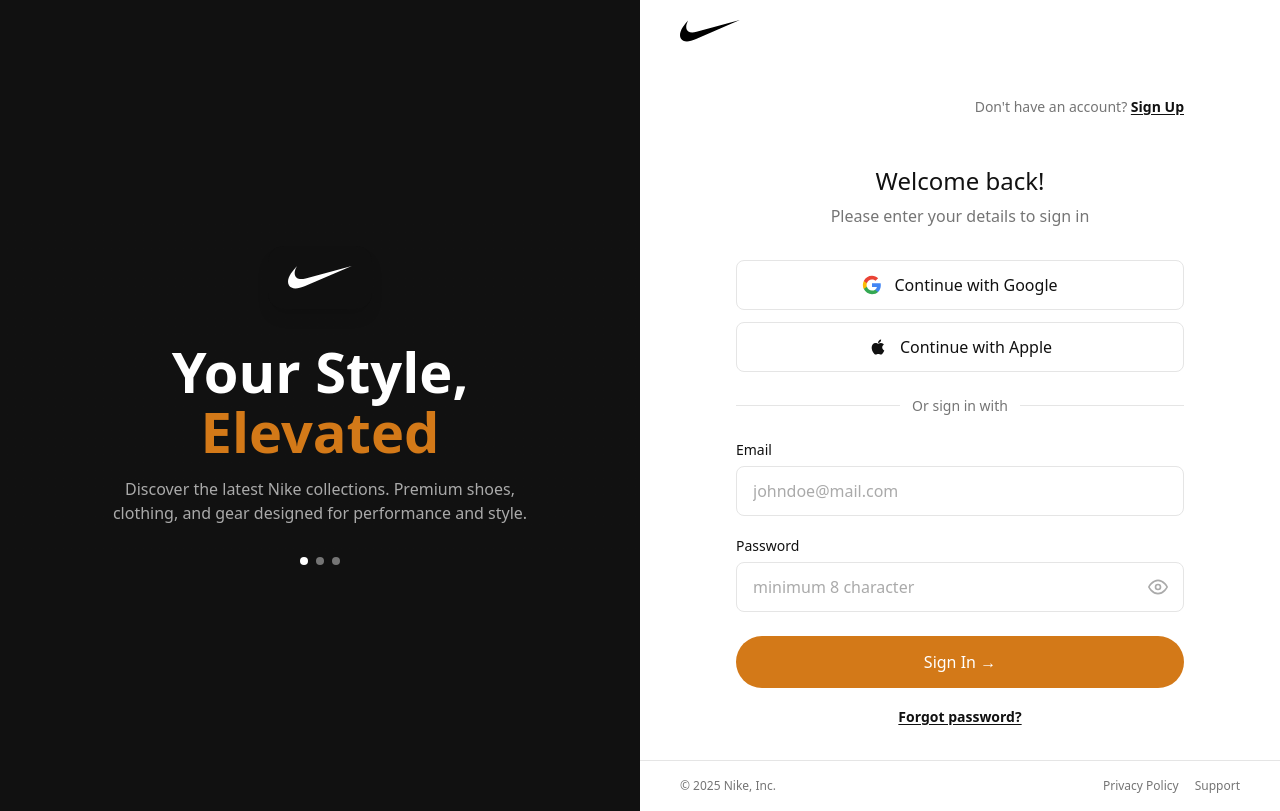
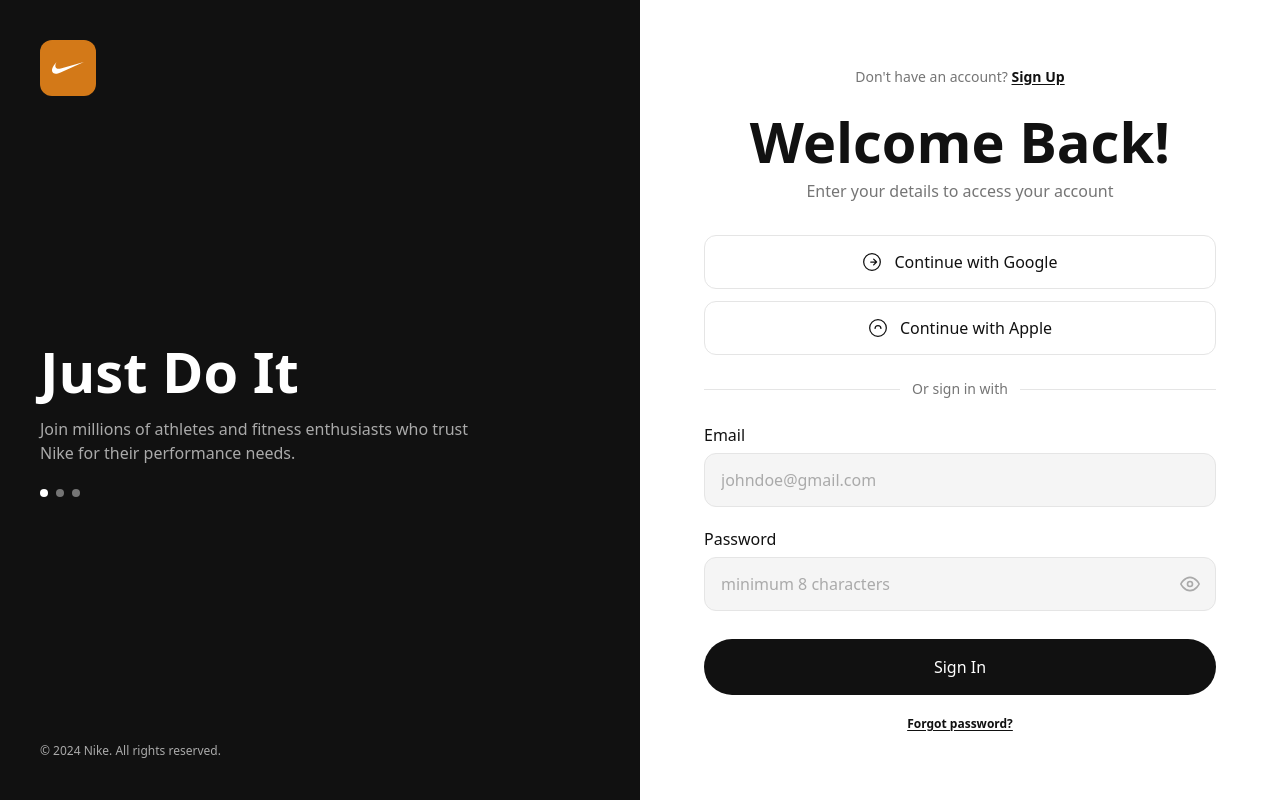
Before and after one commit to NGHstar/nike_ai, a Next.js app: page /sign-in in a window 1280 px wide. Built offline with nearby package versions, Linux system fonts and the light colour scheme.

Commit message:
redesign: update auth pages to match new design mockup
Co-Authored-By: Hosein mohammad ghasemi <nghstarcc@gmail.com>

```diff
--- a/src/app/(auth)/layout.tsx
+++ b/src/app/(auth)/layout.tsx
@@ -8,68 +8,43 @@ export default function AuthLayout({
 }>) {
   return (
     <div className="flex min-h-screen flex-col lg:flex-row">
-      <div className="relative hidden w-full items-center justify-center bg-dark-900 lg:flex lg:w-1/2">
-        <div className="absolute inset-0 bg-gradient-to-b from-dark-900/60 via-dark-900/80 to-dark-900" />
-        <div className="relative z-10 flex flex-col items-center px-12 text-center">
-          <div className="mb-8 rounded-2xl bg-dark-900/60 p-5 shadow-lg backdrop-blur-sm">
+      <div className="relative hidden w-full bg-dark-900 lg:flex lg:w-1/2">
+        <div className="flex h-full w-full flex-col justify-between px-10 py-10">
+          <Link href="/" aria-label="Nike home">
+            <div className="flex h-14 w-14 items-center justify-center rounded-xl bg-orange">
               <Image
                 src="/logo.svg"
                 alt="Nike"
-              width={64}
-              height={64}
+                width={32}
+                height={32}
                 priority
               />
             </div>
-          <h1 className="text-h2 text-light-100">
-            Your Style, <span className="text-orange">Elevated</span>
-          </h1>
+          </Link>
+
+          <div>
+            <h1 className="text-h2 text-light-100">Just Do It</h1>
             <p className="mt-4 max-w-md text-body text-dark-500">
-            Discover the latest Nike collections. Premium shoes, clothing, and
-            gear designed for performance and style.
+              Join millions of athletes and fitness enthusiasts who trust Nike
+              for their performance needs.
             </p>
-          <div className="mt-8 flex gap-2">
+            <div className="mt-6 flex gap-2">
               <span className="h-2 w-2 rounded-full bg-light-100" />
               <span className="h-2 w-2 rounded-full bg-dark-700" />
               <span className="h-2 w-2 rounded-full bg-dark-700" />
             </div>
           </div>
+
+          <p className="text-footnote text-dark-500">
+            &copy; 2024 Nike. All rights reserved.
+          </p>
+        </div>
       </div>
 
       <div className="flex min-h-screen w-full flex-col bg-light-100 lg:w-1/2">
-        <header className="flex items-center justify-between px-6 py-5 lg:px-10">
-          <Link href="/" aria-label="Nike home">
-            <Image
-              src="/logo.svg"
-              alt="Nike"
-              width={60}
-              height={22}
-              className="invert"
-              priority
-            />
-          </Link>
-        </header>
-
-        <main className="flex flex-1 items-center justify-center px-6 py-8 lg:px-10">
+        <main className="flex flex-1 items-center justify-center px-6 py-10 lg:px-16">
           {children}
         </main>
-
-        <footer className="flex flex-col items-center justify-between gap-2 border-t border-light-300 px-6 py-4 sm:flex-row lg:px-10">
-          <p className="text-footnote text-dark-700">&copy; 2025 Nike, Inc.</p>
-          <div className="flex gap-4">
-            <Link
-              href="#"
-              className="text-footnote text-dark-700 transition-colors hover:text-dark-900"
-            >
-              Privacy Policy
-            </Link>
-            <Link
-              href="#"
-              className="text-footnote text-dark-700 transition-colors hover:text-dark-900"
-            >
-              Support
-            </Link>
-          </div>
-        </footer>
       </div>
     </div>
   )
--- a/src/components/AuthForm.tsx
+++ b/src/components/AuthForm.tsx
@@ -13,27 +13,27 @@ export function AuthForm({ mode }: AuthFormProps) {
   const isSignIn = mode === "sign-in"
 
   return (
-    <div className="w-full max-w-md">
-      <div className="mb-2 text-right">
-        <span className="text-caption text-dark-700">
+    <div className="w-full max-w-lg">
+      <div className="mb-6 text-center">
+        <p className="text-caption text-dark-700">
           {isSignIn ? "Don't have an account? " : "Already have an account? "}
-        </span>
           <Link
             href={isSignIn ? "/sign-up" : "/sign-in"}
-          className="text-caption font-semibold text-dark-900 underline underline-offset-2 transition-colors hover:text-dark-700"
+            className="font-semibold text-dark-900 underline underline-offset-2 transition-colors hover:text-dark-700"
           >
             {isSignIn ? "Sign Up" : "Sign In"}
           </Link>
+        </p>
       </div>
 
-      <div className="mt-8 text-center sm:mt-12">
-        <h1 className="text-h3 text-dark-900">
-          {isSignIn ? "Welcome back!" : "Create your account"}
+      <div className="mt-6 text-center">
+        <h1 className="text-h2 text-dark-900">
+          {isSignIn ? "Welcome Back!" : "Join Nike Today!"}
         </h1>
         <p className="mt-2 text-body text-dark-700">
           {isSignIn
-            ? "Please enter your details to sign in"
-            : "Please fill in your details to get started"}
+            ? "Enter your details to access your account"
+            : "Create your account to start your fitness journey"}
         </p>
       </div>
 
@@ -56,7 +56,7 @@ export function AuthForm({ mode }: AuthFormProps) {
             <div>
               <label
                 htmlFor="name"
-                className="mb-1.5 block text-caption text-dark-900"
+                className="mb-1.5 block text-body-medium text-dark-900"
               >
                 Full Name
               </label>
@@ -65,8 +65,8 @@ export function AuthForm({ mode }: AuthFormProps) {
                 name="name"
                 type="text"
                 autoComplete="name"
-                placeholder="John Doe"
-                className="w-full rounded-lg border border-light-300 bg-light-100 px-4 py-3 text-body text-dark-900 placeholder:text-dark-500 transition-colors focus:border-dark-900 focus:outline-none"
+                placeholder="Enter your full name"
+                className="w-full rounded-xl border border-light-300 bg-light-200 px-4 py-3.5 text-body text-dark-900 placeholder:text-dark-500 transition-colors focus:border-dark-900 focus:outline-none"
               />
             </div>
           )}
@@ -74,7 +74,7 @@ export function AuthForm({ mode }: AuthFormProps) {
           <div>
             <label
               htmlFor="email"
-              className="mb-1.5 block text-caption text-dark-900"
+              className="mb-1.5 block text-body-medium text-dark-900"
             >
               Email
             </label>
@@ -83,15 +83,15 @@ export function AuthForm({ mode }: AuthFormProps) {
               name="email"
               type="email"
               autoComplete="email"
-              placeholder="johndoe@mail.com"
-              className="w-full rounded-lg border border-light-300 bg-light-100 px-4 py-3 text-body text-dark-900 placeholder:text-dark-500 transition-colors focus:border-dark-900 focus:outline-none"
+              placeholder="johndoe@gmail.com"
+              className="w-full rounded-xl border border-light-300 bg-light-200 px-4 py-3.5 text-body text-dark-900 placeholder:text-dark-500 transition-colors focus:border-dark-900 focus:outline-none"
             />
           </div>
 
           <div>
             <label
               htmlFor="password"
-              className="mb-1.5 block text-caption text-dark-900"
+              className="mb-1.5 block text-body-medium text-dark-900"
             >
               Password
             </label>
@@ -101,8 +101,8 @@ export function AuthForm({ mode }: AuthFormProps) {
                 name="password"
                 type={showPassword ? "text" : "password"}
                 autoComplete={isSignIn ? "current-password" : "new-password"}
-                placeholder="minimum 8 character"
-                className="w-full rounded-lg border border-light-300 bg-light-100 px-4 py-3 pr-12 text-body text-dark-900 placeholder:text-dark-500 transition-colors focus:border-dark-900 focus:outline-none"
+                placeholder="minimum 8 characters"
+                className="w-full rounded-xl border border-light-300 bg-light-200 px-4 py-3.5 pr-12 text-body text-dark-900 placeholder:text-dark-500 transition-colors focus:border-dark-900 focus:outline-none"
               />
               <button
                 type="button"
@@ -170,22 +170,39 @@ export function AuthForm({ mode }: AuthFormProps) {
 
           <button
             type="submit"
-            className="mt-1 w-full rounded-full bg-orange px-6 py-3.5 text-body-medium text-light-100 transition-opacity hover:opacity-90"
+            className="mt-2 w-full rounded-full bg-dark-900 px-6 py-4 text-body-medium text-light-100 transition-opacity hover:opacity-90"
           >
-            {isSignIn ? "Sign In" : "Sign Up"} &rarr;
+            {isSignIn ? "Sign In" : "Sign Up"}
           </button>
         </form>
 
-        {isSignIn && (
-          <div className="mt-4 text-center">
+        <p className="mt-5 text-center text-footnote text-dark-700">
+          {isSignIn ? (
             <Link
               href="#"
-              className="text-caption font-semibold text-dark-900 underline underline-offset-2 transition-colors hover:text-dark-700"
+              className="font-semibold text-dark-900 underline underline-offset-2 transition-colors hover:text-dark-700"
             >
               Forgot password?
             </Link>
-          </div>
+          ) : (
+            <>
+              By signing up, you agree to our{" "}
+              <Link
+                href="#"
+                className="text-dark-900 underline underline-offset-2 transition-colors hover:text-dark-700"
+              >
+                Terms of Service
+              </Link>{" "}
+              and{" "}
+              <Link
+                href="#"
+                className="text-dark-900 underline underline-offset-2 transition-colors hover:text-dark-700"
+              >
+                Privacy Policy
+              </Link>
+            </>
           )}
+        </p>
       </div>
     </div>
   )
--- a/src/components/SocialProviders.tsx
+++ b/src/components/SocialProviders.tsx
@@ -1,30 +1,57 @@
 "use client"
-
-import Image from "next/image"
-
-const providers = [
-  { name: "Google", icon: "/google.svg" },
-  { name: "Apple", icon: "/apple.svg" },
-]
 
 export function SocialProviders() {
   return (
     <div className="flex flex-col gap-3">
-      {providers.map((provider) => (
-        <button
-          key={provider.name}
-          type="button"
-          className="flex w-full items-center justify-center gap-3 rounded-lg border border-light-300 bg-light-100 px-4 py-3 text-body-medium text-dark-900 transition-colors hover:bg-light-200"
+      <button
+        type="button"
+        className="flex w-full items-center justify-center gap-3 rounded-xl border border-light-300 bg-light-100 px-4 py-3.5 text-body-medium text-dark-900 transition-colors hover:bg-light-200"
+      >
+        <svg
+          width="20"
+          height="20"
+          viewBox="0 0 24 24"
+          fill="none"
+          xmlns="http://www.w3.org/2000/svg"
+          aria-hidden="true"
         >
-          <Image
-            src={provider.icon}
-            alt={provider.name}
-            width={20}
-            height={20}
+          <circle cx="12" cy="12" r="10" stroke="currentColor" strokeWidth="1.5" />
+          <path
+            d="M17.5 12h-7M14 8.5l3.5 3.5-3.5 3.5"
+            stroke="currentColor"
+            strokeWidth="1.5"
+            strokeLinecap="round"
+            strokeLinejoin="round"
           />
-          Continue with {provider.name}
-        </button>
-      ))}
+        </svg>
+        Continue with Google
+      </button>
+      <button
+        type="button"
+        className="flex w-full items-center justify-center gap-3 rounded-xl border border-light-300 bg-light-100 px-4 py-3.5 text-body-medium text-dark-900 transition-colors hover:bg-light-200"
+      >
+        <svg
+          width="20"
+          height="20"
+          viewBox="0 0 24 24"
+          fill="none"
+          xmlns="http://www.w3.org/2000/svg"
+          aria-hidden="true"
+        >
+          <path
+            d="M12 2a10 10 0 1 0 0 20 10 10 0 0 0 0-20z"
+            stroke="currentColor"
+            strokeWidth="1.5"
+          />
+          <path
+            d="M8.5 12.5c0-2 1.5-3.5 3.5-3.5s3.5 1.5 3.5 3.5"
+            stroke="currentColor"
+            strokeWidth="1.5"
+            strokeLinecap="round"
+          />
+        </svg>
+        Continue with Apple
+      </button>
     </div>
   )
 }
```
Lines whose indentation alone changed are shown as unchanged.
